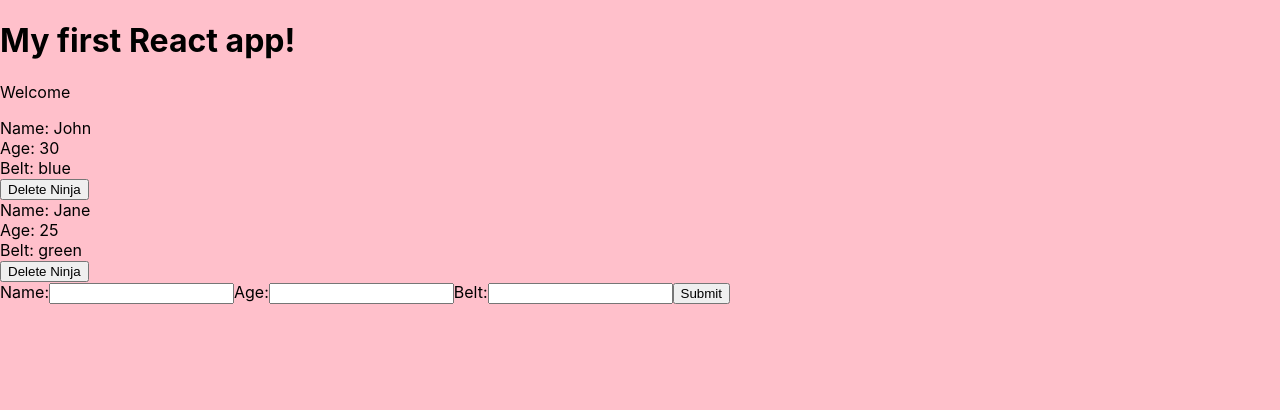
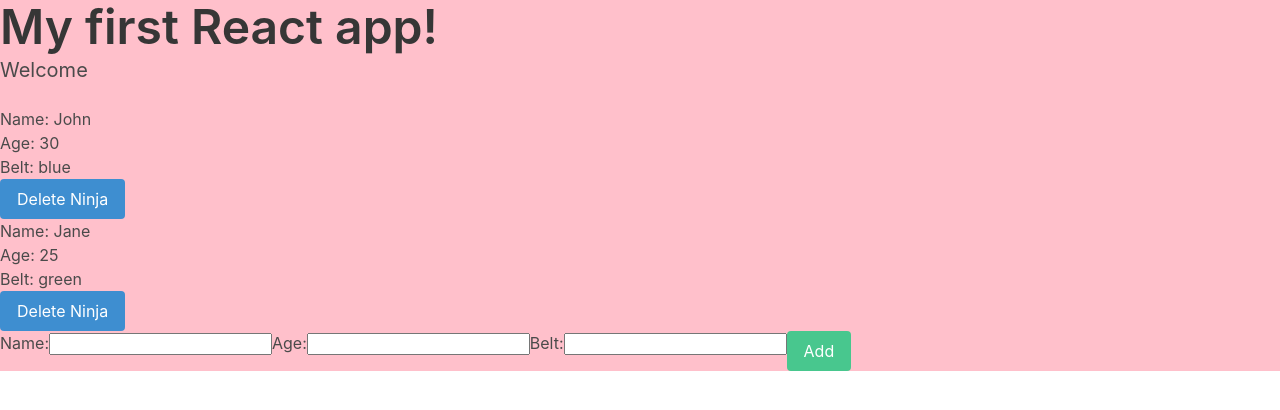
Before and after one commit to vartanbeno/react-tutorial-create-react-app, a React (Create React App) app: page / in a window 1280 px wide. Shown: the top 410 px of the page. Built offline with nearby package versions, Linux system fonts and the light colour scheme.

Commit message:
styling changes, using Bulma

```diff
--- a/package.json
+++ b/package.json
@@ -3,6 +3,7 @@
   "version": "0.1.0",
   "private": true,
   "dependencies": {
+    "bulma": "^0.7.1",
     "react": "^16.5.2",
     "react-dom": "^16.5.2",
     "react-scripts": "2.0.3"
--- a/src/AddNinja.js
+++ b/src/AddNinja.js
@@ -32,7 +32,7 @@
                     <label htmlFor="belt">Belt:</label>
                     <input type="text" id="belt" onChange={ this.handleChange } required />
 
-                    <input type="submit"/>
+                    <button className="button is-success" type="submit">Add</button>
                 </form>
             </div>
         )
--- a/src/App.js
+++ b/src/App.js
@@ -41,8 +41,8 @@
   render() {
     return (
       <div className="App">
-        <h1>My first React app!</h1>
-        <p>Welcome</p>
+        <h1 className="title is-1">My first React app!</h1>
+        <p className="subtitle is-5">Welcome</p>
         <Ninjas ninjas={ this.state.ninjas } deleteNinja={ this.deleteNinja } />
         <AddNinja addNinja={ this.addNinja } />
       </div>
--- a/src/Ninjas.js
+++ b/src/Ninjas.js
@@ -10,7 +10,7 @@
                 <div>Name: { ninja.name }</div>
                 <div>Age: { ninja.age }</div>
                 <div>Belt: { ninja.belt }</div>
-                <button onClick={ () => { deleteNinja(ninja.id) } }>Delete Ninja</button>
+                <button className="button is-info" onClick={ () => { deleteNinja(ninja.id) } }>Delete Ninja</button>
             </div>
         ) : null;
     })
--- a/src/index.js
+++ b/src/index.js
@@ -3,6 +3,7 @@
 import './index.css';
 import App from './App';
 import * as serviceWorker from './serviceWorker';
+import 'bulma/css/bulma.css';
 
 ReactDOM.render(<App />, document.getElementById('root'));
 
```
Also changed, not shown: 1 other file (tests, documents, lock files or other folders).
